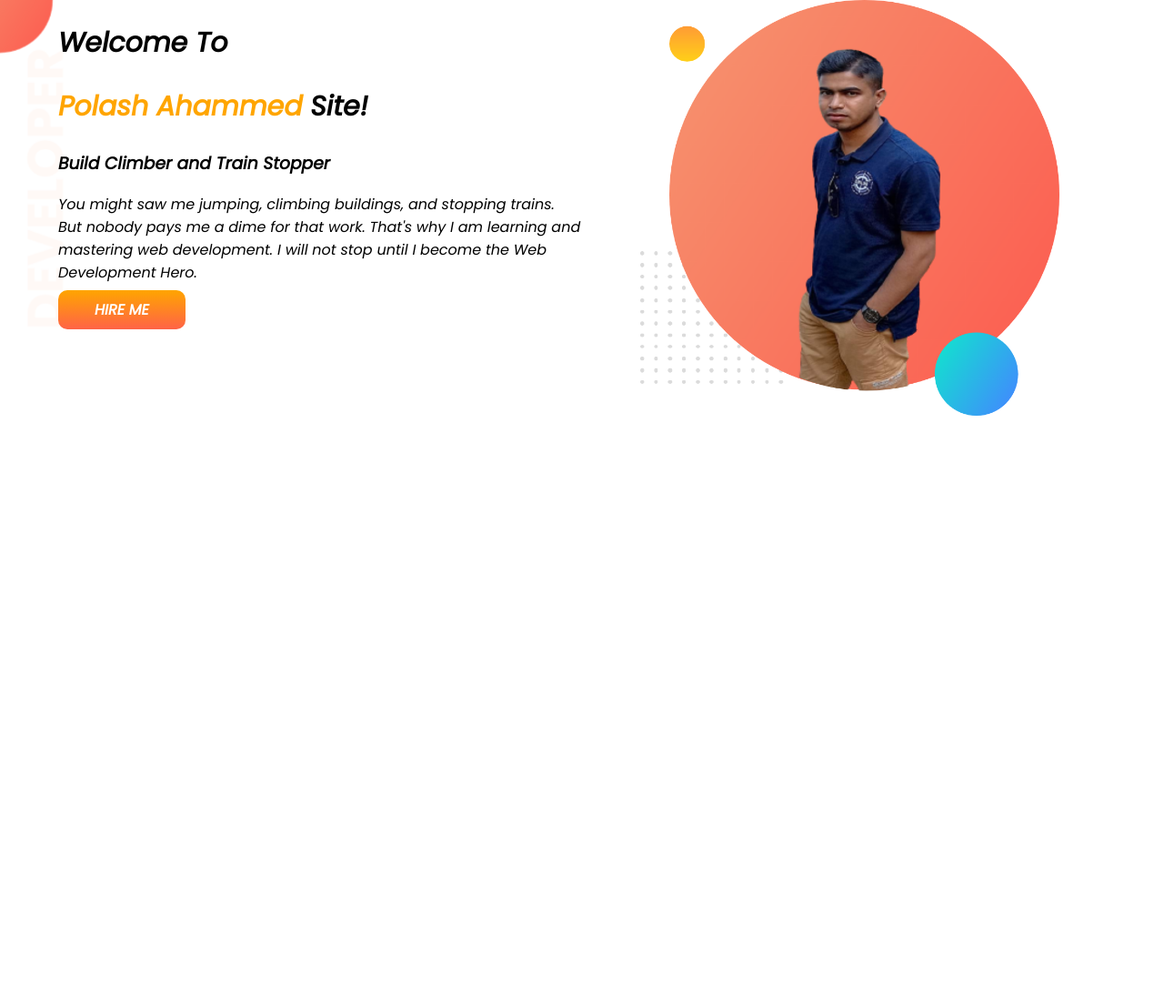
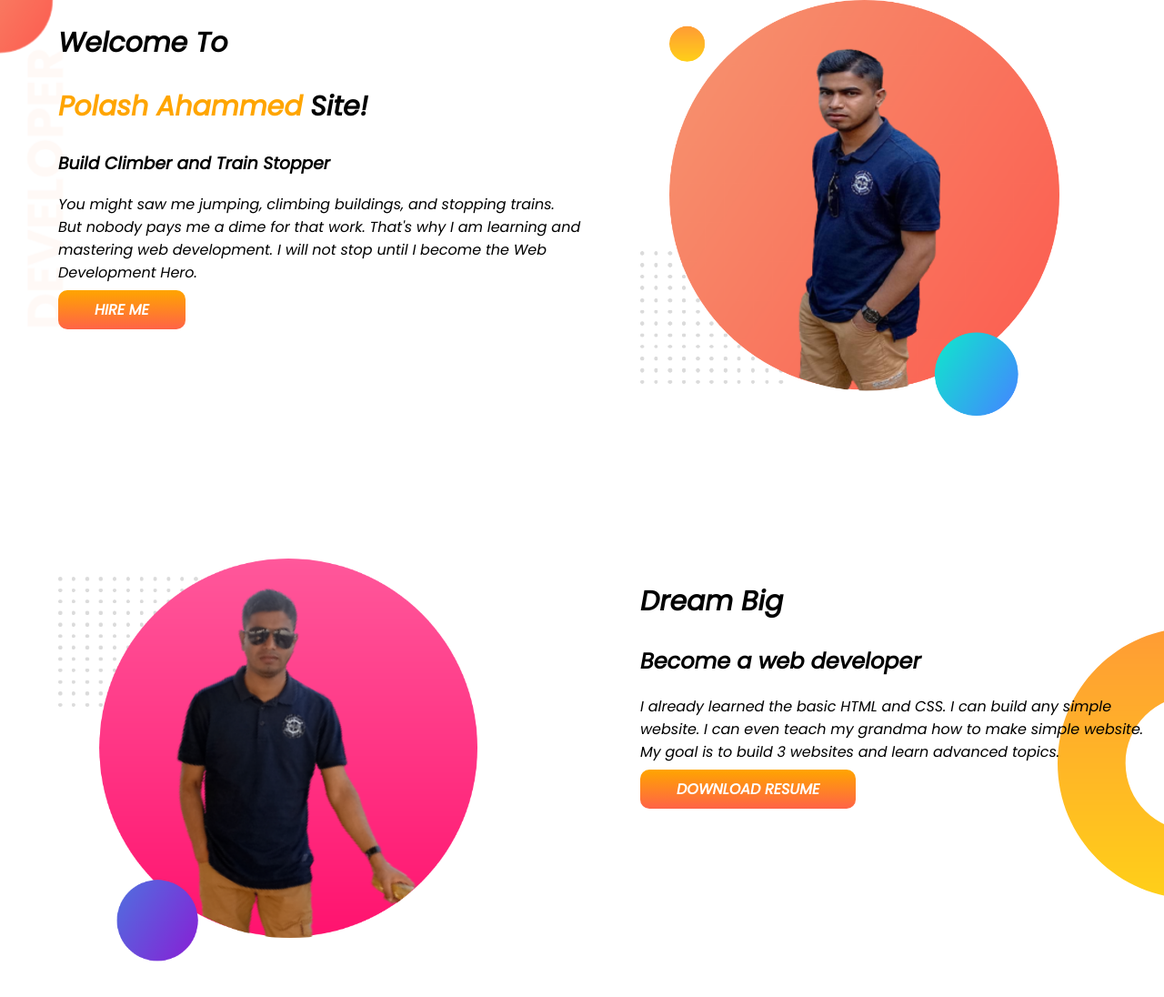
Before and after one commit to polashahammed/developer-portfolio, a plain HTML site: page index.html in a window 1280 px wide. Shown: the whole page at 91% size. Before the commit the page ends 800 px from the top, so only its background shows below. Drawn offline with Linux system fonts and the light colour scheme.

Commit message:
dream added

```diff
--- a/index.html
+++ b/index.html
@@ -31,6 +31,19 @@
             <img src="my-bg.png" alt="">
         </div>
     </section>
+    <section class="dream-big">
+        <div class="half-width">
+            <img src="my-bg2.png" alt="">
+        </div>
+        <div class="half-width">
+            <h1>Dream Big</h1>
+            <h2>Become a web developer</h2>
+            <p>I already learned the basic HTML and CSS. I can build any simple website. I can even teach my grandma how
+                to make simple website. My goal is to build 3 websites and learn advanced topics.</p>
+            <a class="link-button" targer="_blank" href="">DOWNLOAD RESUME</a>
+
+        </div>
+    </section>
 
 </body>
 
--- a/style.css
+++ b/style.css
@@ -13,6 +13,7 @@ h1 {
 
 section {
     display: flex;
+    margin-bottom: 150px;
 }
 
 .half-width {
@@ -39,3 +40,9 @@ section {
     background-repeat: no-repeat;
 
 }
+
+.dream-big {
+    background-image: url(dream-bg.png);
+    background-repeat: no-repeat;
+    background-position: right;
+}
```
Also changed, not shown: dream-bg.png (added), my-bg2.png (added).
